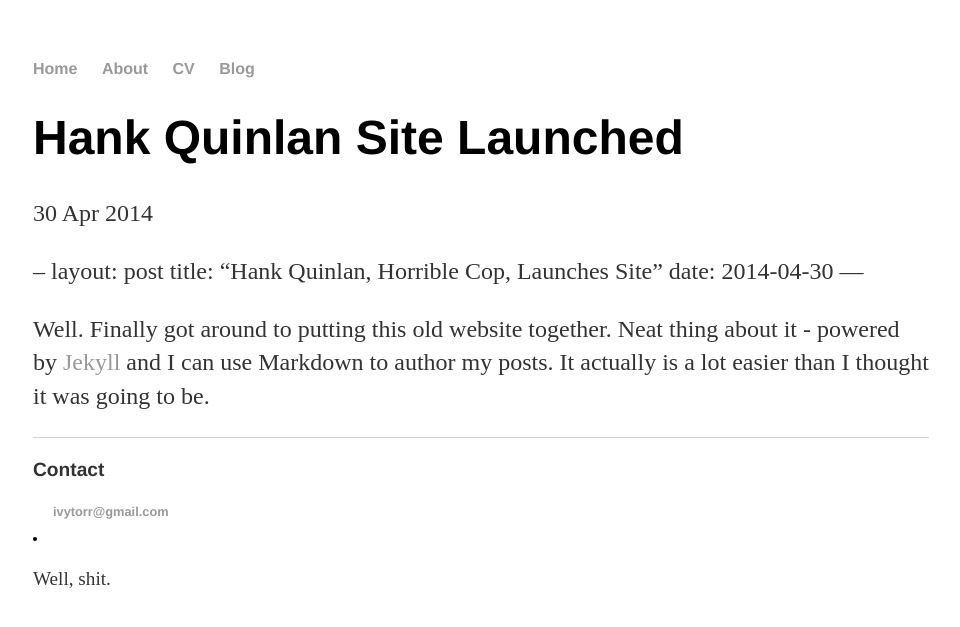
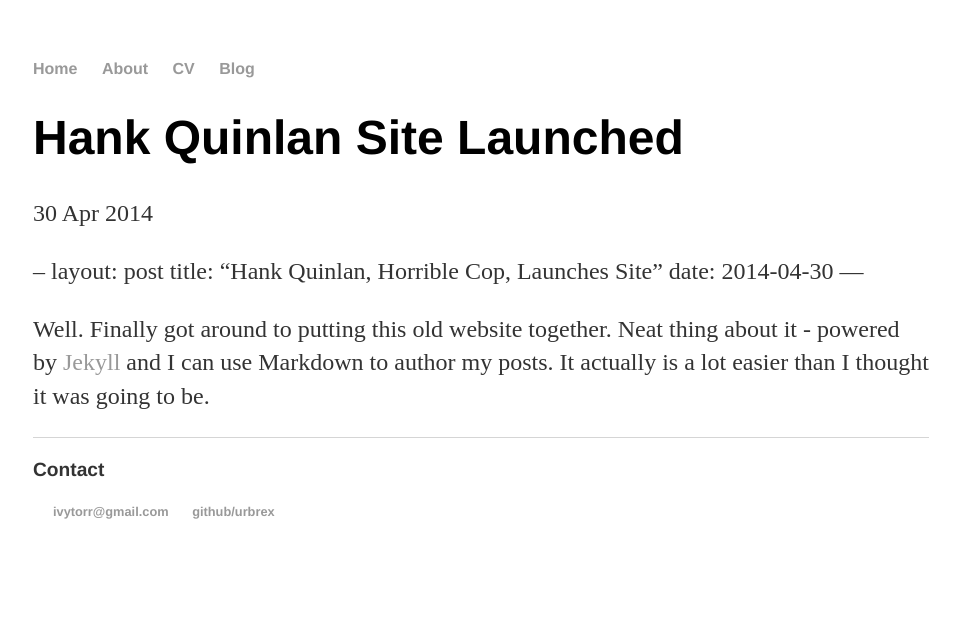
Before and after one commit to urbrex/urbrex.github.io, a Jekyll site: the page built from _posts/2014-04-30-hank-quinlan-site-launched.md, in a window 1280 px wide. Shown: the top 627 px of the page, without its empty margins (159-1119 px from the left). Built offline with Jekyll 4.4.1, drawn with Linux system fonts in a browser that asks for light colours; our own code applies the rules of GitHub Pages for plain Markdown files.

Commit message:
footer update

```diff
--- a/_layouts/default.html
+++ b/_layouts/default.html
@@ -22,9 +22,9 @@
 			<footer>
 	    		<ul>
 	    			<li><p>Contact</p></li>
-          			<li><a class="u-email" href="mailto:ivytorr@gmail.com">ivytorr@gmail.com</a></li></ul>
-
-	        		<li><p>Well, shit.</p></li>
+          			<li>
+          				<a class="u-email" href="mailto:ivytorr@gmail.com">ivytorr@gmail.com</a></li>
+          			<li><a href="https://github.com/urbrex">github/urbrex</a>
 				</ul>
 			</footer>
 		</body>
```
